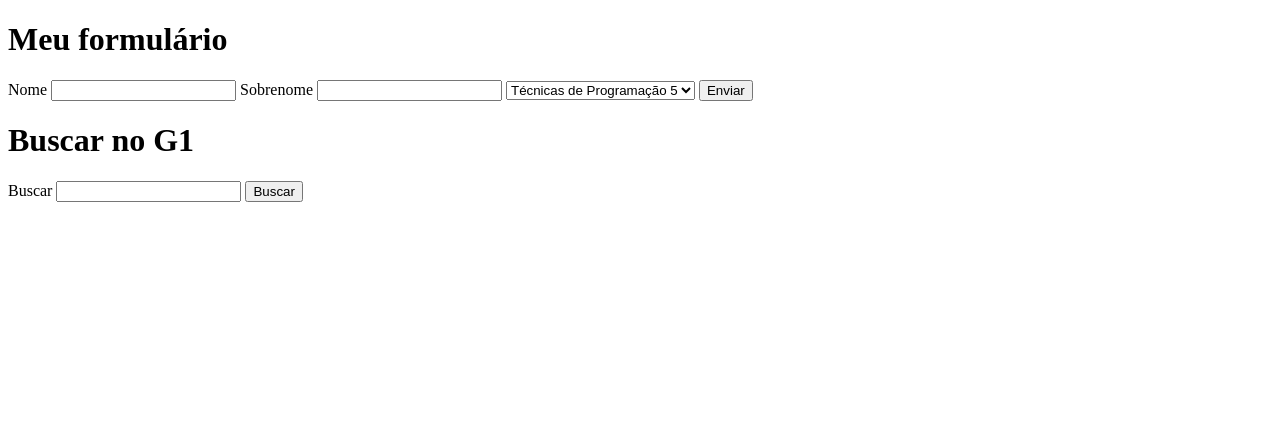
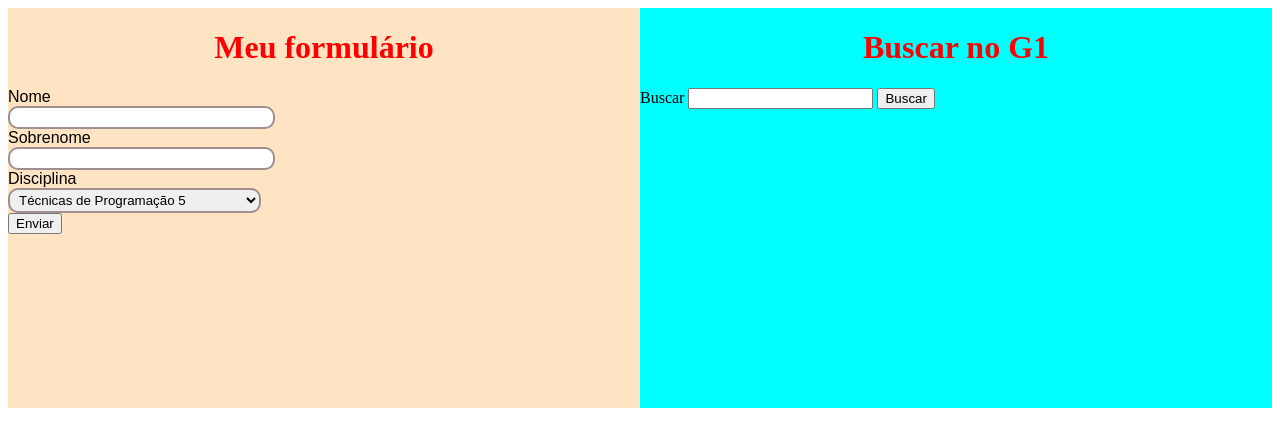
Before and after one commit to JeffLePe/tp5aula1, a plain HTML site: page formulario.html in a window 1280 px wide. Drawn offline with Linux system fonts and the light colour scheme.

Commit message:
Formatando formulário.

```diff
--- a/css/stylesheet.css
+++ b/css/stylesheet.css
@@ -26,3 +26,29 @@ td {
 th {
     border: 1px solid red;
 }
+
+.formfield {
+    display: block;
+    width: 40%;
+    border-radius: 10px;
+    border: 2px solid #9f8f8f;
+    padding: 2px 5px;
+}
+
+.formlabel {
+    font-family: Arial, sans-serif;
+}
+
+#edyform {
+    background-color: bisque;
+    float: left;
+    width: 50%;
+    height: 400px;
+}
+
+#g1form {
+    background-color: aqua;
+    float: right;
+    width: 50%;
+    height: 400px;
+}
--- a/formulario.html
+++ b/formulario.html
@@ -1,27 +1,33 @@
 <!DOCTYPE html>
 <html>
     <head>
+        <link type="text/css" rel="stylesheet" href="css/stylesheet.css"/>
         <title>Meu formulário</title>
     </head>
     <body>
+        <div id="edyform">
             <h1>Meu formulário</h1>
             <form method="POST" action="http://labs.edysegura.com/requests/">
-            <label>Nome</label>
-            <input type="text" name="nome">
-            <label>Sobrenome</label>
-            <input type="text" name="sobrenome">
-
-            <select name="disciplina">
+                <label class="formlabel">Nome</label>
+                <input class="formfield" type="text" name="nome">
+                <label class="formlabel">Sobrenome</label>
+                <input class="formfield" type="text" name="sobrenome">
+                <label class="formlabel">Disciplina</label>
+                <select class="formfield" name="disciplina">
                     <option value="TP5">Técnicas de Programação 5</option>
                     <option value="es3">Engenharia de Software 3</option>
                 </select>
                 <input type="submit" value="Enviar">
             </form>
+        </div>
+
+        <div id="g1form">
             <h1>Buscar no G1</h1>
             <form method="GET" action="http://g1.globo.com/busca">
                 <label>Buscar</label>
                 <input type="text" name="q">
                 <input type="submit" value="Buscar">
             </form>
+        </div>
     </body>
 </html>
```
Lines whose indentation alone changed are shown as unchanged.
